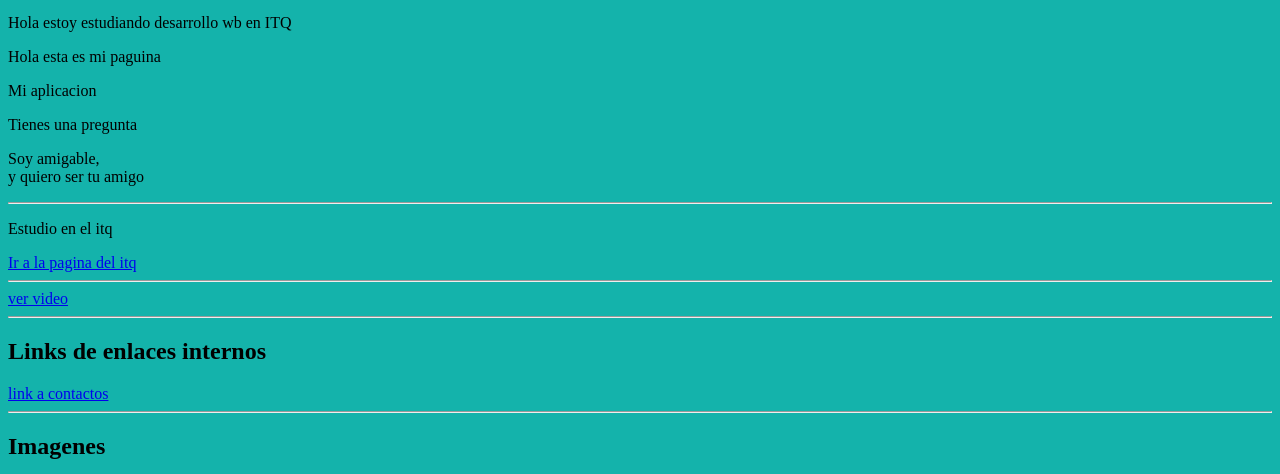
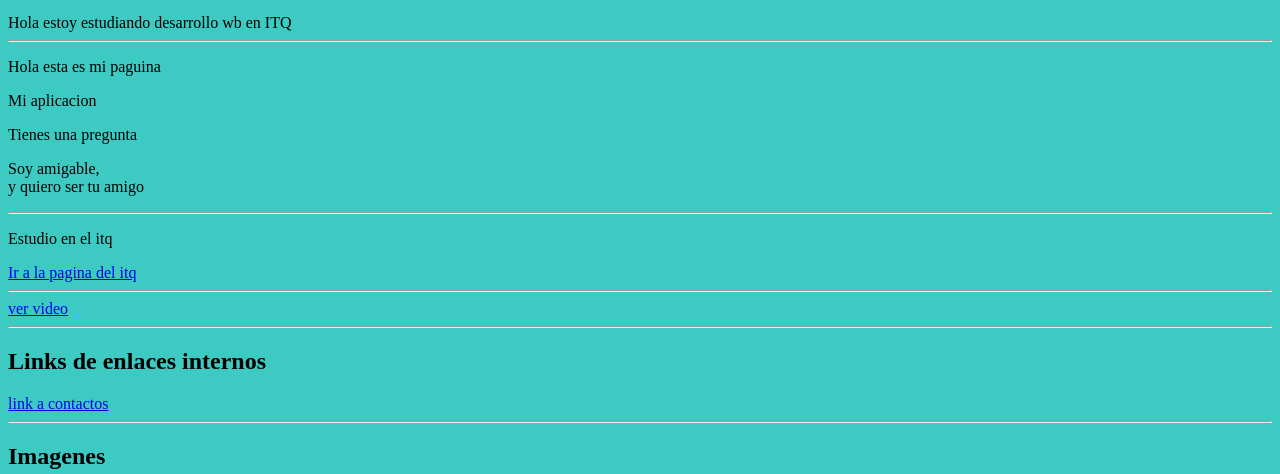
Before and after one commit to Ismakolis/HolaMundoHtml, a plain HTML site: page index.html in a window 1280 px wide. Shown: the part 96-570 px from the top of the page. Drawn offline with Linux system fonts and the light colour scheme.

Commit message:
cambios de colos del fondo

```diff
--- a/index.html
+++ b/index.html
@@ -12,12 +12,13 @@
     <title>Hola mundo</title>
 </head>
 
-<body style="background-color: rgb(20, 179, 171);">
+<body style="background-color: rgb(60, 202, 195);">
     <!--Titulos del boddy-->
     <h1 style="color: brown;font-family: cursive; font-size: 44px;">Desarrollo web 1.</h1>
     <!--Parrafos-->
     Hola estoy estudiando desarrollo wb
     en ITQ
+    <hr>
     <p> Hola esta es mi paguina </p>
     <p> Mi aplicacion </p>
     <p> Tienes una pregunta </p>
```
